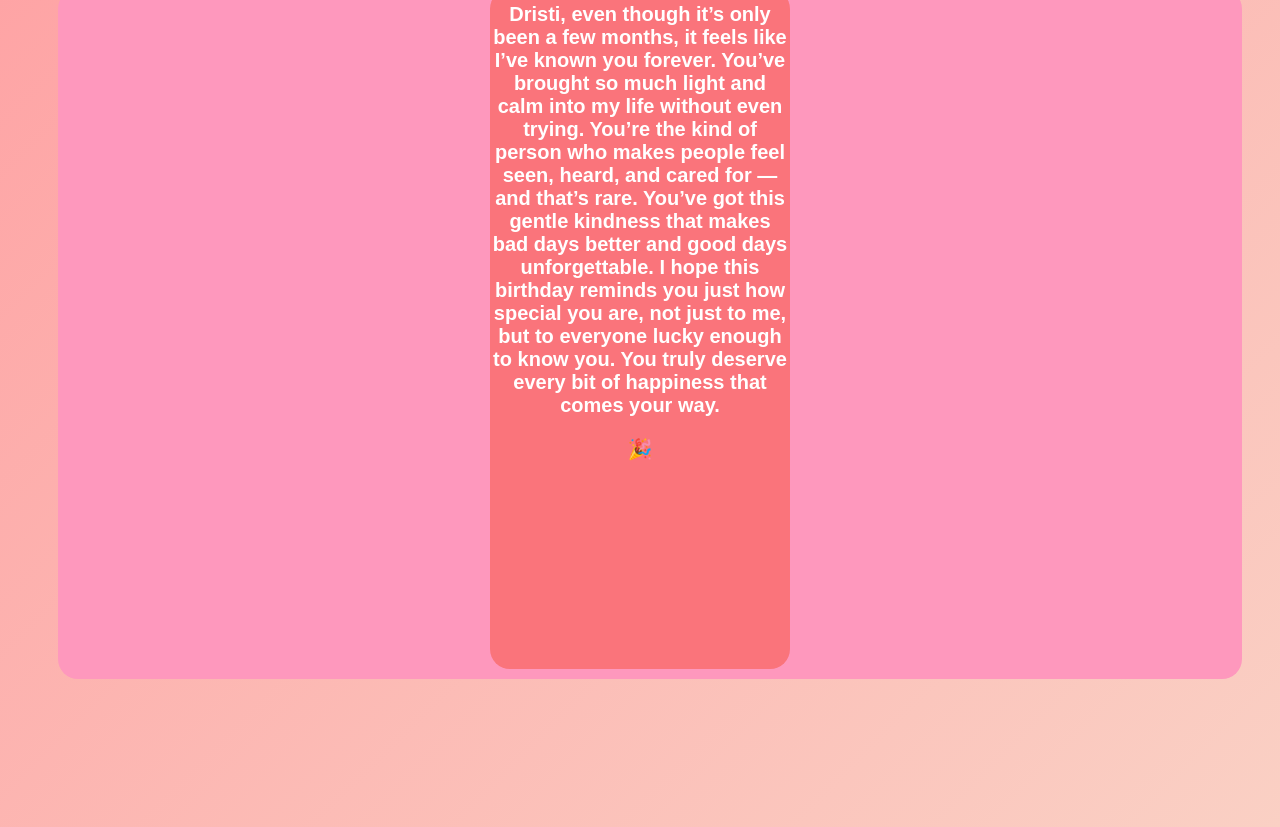
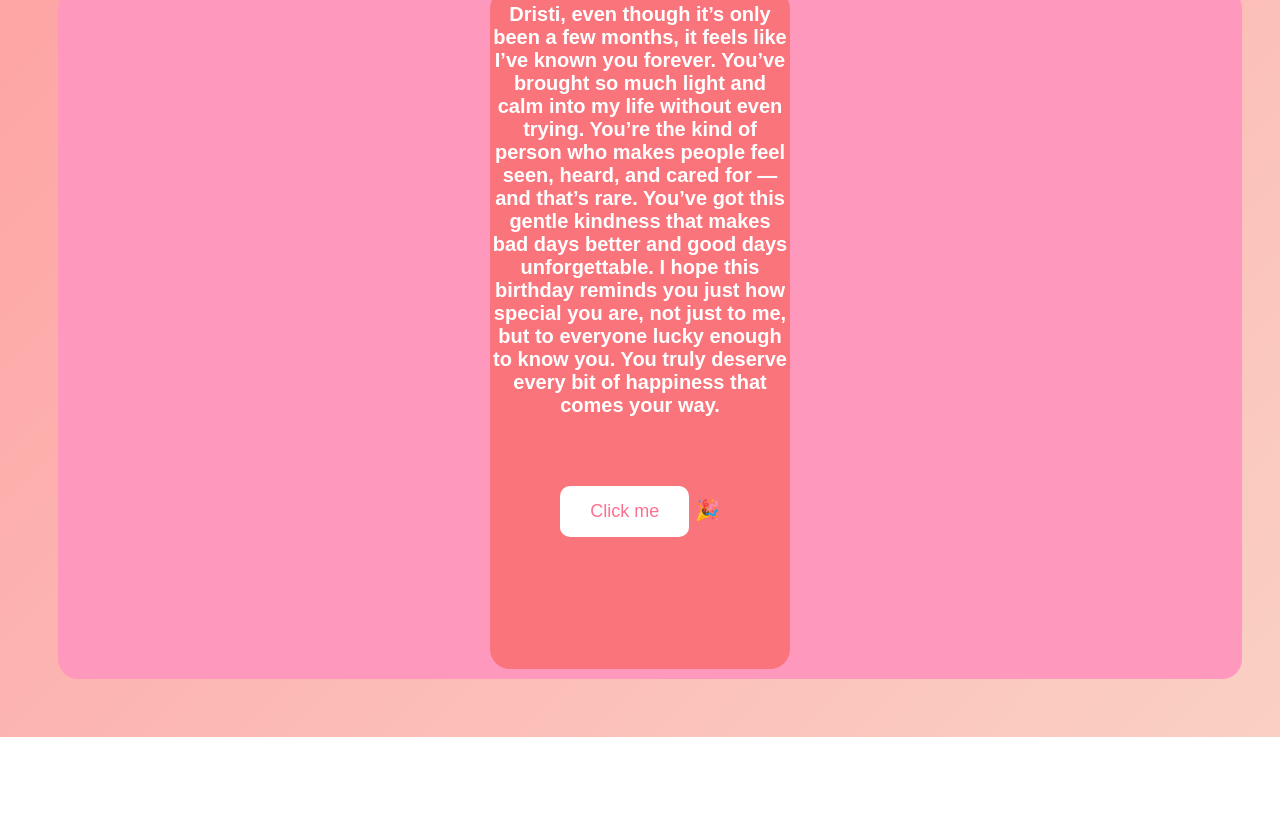
Before and after one commit to sank123456789/Happy-, a plain HTML site: page Index2.html in a window 1280 px wide. Shown: the part 486-1313 px from the top of the page. After the commit the page ends 1223 px from the top, so only its background shows below. Drawn offline with Linux system fonts and the light colour scheme.

Commit message:
Add files via upload

```diff
--- a/Index2.html
+++ b/Index2.html
@@ -15,11 +15,18 @@
         Dristi, even though it’s only been a few months, it feels like I’ve known you forever. You’ve brought so much light and calm into my life without even trying. You’re the kind of person who makes people feel seen, heard, and cared for — and that’s rare. You’ve got this gentle kindness that makes bad days better and good days unforgettable. I hope this birthday reminds you just how special you are, not just to me, but to everyone lucky enough to know you. You truly deserve every bit of happiness that comes your way.
 
       </h1>
+      <br><br>
       <h1 id="q">
+        <button class="button" onclick="alert('Thank u for choose me as ur friend and I am very grateful to have u as friend')">
+      Click me
+
+      </button>
         🎉
       </h1>
-    </div>
+
   </div>
+  <br>
+
 
   <br><br><br><br><br>
 
```
